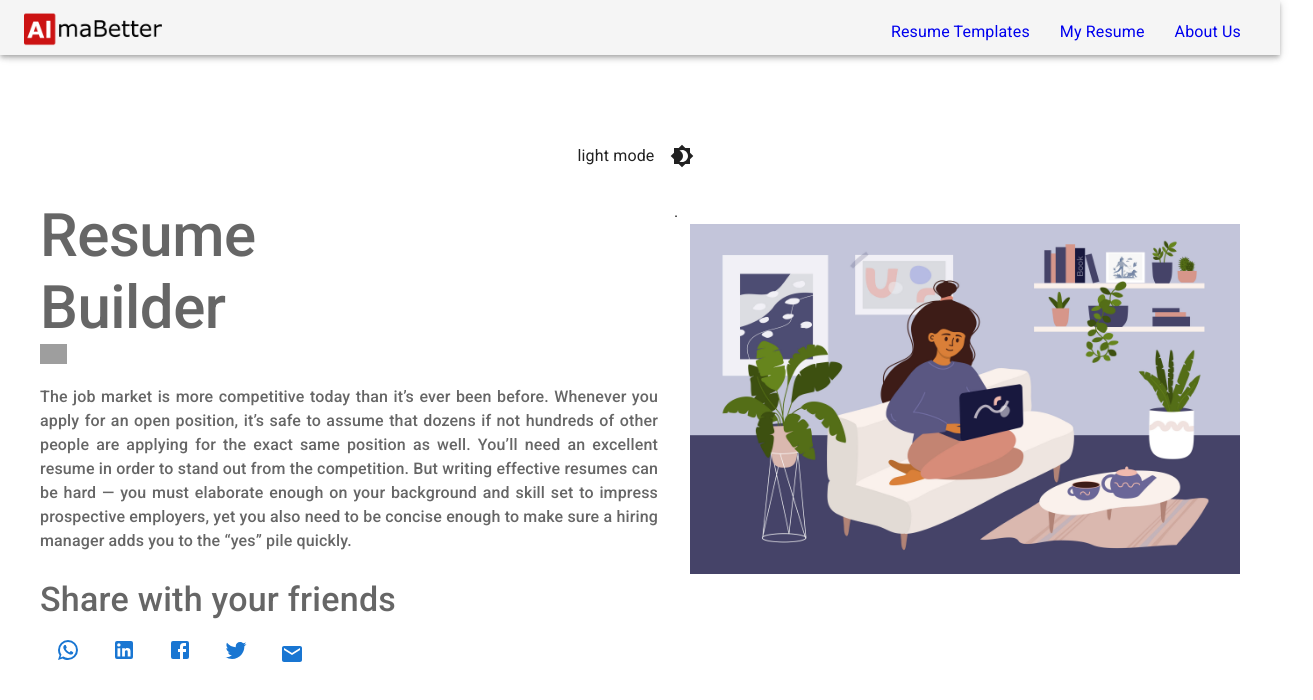
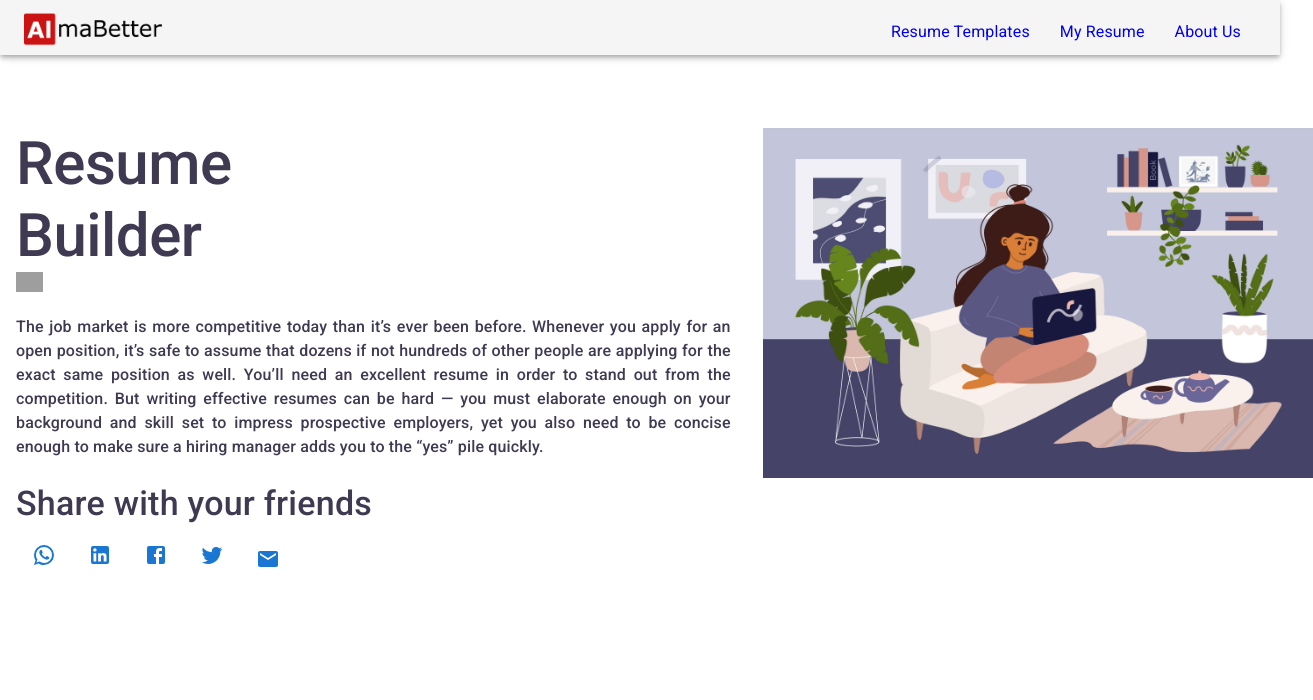
Before and after one commit to RahulRSoni/resume-builder, a React (Create React App) app: page /about in a window 1280 px wide. Shown: the top 700 px of the page, 1313 px wide, since content can reach past the window. Built offline with nearby package versions, Linux system fonts and the light colour scheme; grey boxes are pictures that could not be loaded.

Commit message:
Home Page Complete

```diff
--- a/src/App.js
+++ b/src/App.js
@@ -2,7 +2,7 @@ import Navbar from './Componant/Navbar';
 import { Routes, Route } from "react-router-dom";
 import Home from './Componant/Home';
 import Aboutus from './Componant/Aboutus';
-import Reactdark from './Componant/Reactdark';
+// import Reactdark from './Componant/Reactdark';
 
 
 
@@ -11,7 +11,7 @@ function App() {
   <div>
 
       <Navbar/>
-      <Reactdark/>
+      {/* <Reactdark/> */}
       <Routes>
         <Route exact path="/" element={<Home />}></Route>
         <Route exact path="/templates" element={<Navbar />}></Route>
--- a/src/Componant/Aboutus.js
+++ b/src/Componant/Aboutus.js
@@ -1,4 +1,4 @@
-import React from 'react'
+import React from "react";
 import Box from "@mui/material/Box";
 import Grid from "@mui/material/Grid";
 import { Typography } from "@mui/material";
@@ -11,44 +11,46 @@ import EmailIcon from '@mui/icons-material/Email';
 import IconButton from "@mui/material/IconButton";
 import Link from '@mui/material/Link'
 import ul from "./Assets/ul.png";
-import { styled } from '@mui/material/styles';
-
 
 const Aboutus = () => {
-const Item = styled(Grid)(({ theme }) => ({
-  backgroundColor: theme.palette.mode === 'dark' ? '#1A2027' : '#fff',
-  ...theme.typography.body2,
-  padding: theme.spacing(0, 2, 0, 2),
-  color: theme.palette.text.secondary,
-}));
+  return (
+    <React.Fragment>
+      <Grid container flexDirection={{ xs: 'column-reverse', md: 'row' }}>
+        <Grid item xs={12} md={6} sm={12} lg={7} color="#403952" >
+          <Box m={2}>
 
-  return (
-    <>
-      <Box sx={{ display: "flex", ml: 3, mr: 3 }} >
-        <Grid container >
-          <Grid item >
-            <Item>
-            <Typography align="left" variant="h2" sx={{ fontWeight: 'medium' }}>
+              <Grid item>
+                <Typography
+                  align="left"
+                  variant="h2"
+                  sx={{ fontWeight: "medium" }}>
                   Resume <br></br>
                   Builder
                 </Typography>
+              </Grid>
+
             <img src={ul} className="App-logo" alt="logo" height="20vh" />
-            <Typography variant="body1" align="justify" sx={{ fontWeight: 'medium', mt: 2 }}>
-              The job market is more competitive today than it’s ever been before. Whenever you apply for an open position, it’s safe to assume that dozens if not hundreds of other people are applying for the exact same position as well.
-              You’ll need an excellent resume in order to stand out from the competition. But writing effective resumes can be hard — you must elaborate enough on your background and skill set to impress prospective employers, yet you also need to be concise enough to make sure a hiring manager adds you to the “yes” pile quickly.
+
+              <Grid item >
+                <Typography
+                  variant="body1"
+                  align="justify"
+                  sx={{ fontWeight: "medium", mt: 2 }}
+                >
+                  The job market is more competitive today than it’s ever been
+                  before. Whenever you apply for an open position, it’s safe to
+                  assume that dozens if not hundreds of other people are applying
+                  for the exact same position as well. You’ll need an excellent
+                  resume in order to stand out from the competition. But writing
+                  effective resumes can be hard — you must elaborate enough on your
+                  background and skill set to impress prospective employers, yet you
+                  also need to be concise enough to make sure a hiring manager adds
+                  you to the “yes” pile quickly.
                 </Typography>
-            </Item>
               </Grid>
-        </Grid>
-        <Grid item style={{ borderRadius: 200 }}>.
-        <Item>
-          <img src={Aboutimg} className="App-logo" alt="logo" height="350vh" width="550vw" />
-        </Item>
-        </Grid>
-      </Box>
 
-     <Box sx={{ ml: 3 }}>
-      <Item>
+            <Box sx={{ mt: 3 }}>
+
               <Typography align="left" variant="h4" sx={{ fontWeight: 'medium' }}>
                 Share with your friends
               </Typography>
@@ -81,10 +83,26 @@ const Item = styled(Grid)(({ theme }) => ({
                   </IconButton>
                 </Grid>
               </Grid>
-        </Item>
+
             </Box>
-    </>
-  )
-}
+          </Box>
+        </Grid>
+        <Grid item xs={12} md={6} sm={12} lg={5}>
+          <Box m={2} align="center">
+            <img
+              src={Aboutimg}
+              className="App-logo"
+              alt="logo"
+              height="350"
+              width="550"
+            />
+          </Box>
+        </Grid>
+      </Grid>
 
-export default Aboutus
+
+    </React.Fragment>
+  );
+};
+
+export default Aboutus;
--- a/src/Componant/Home.js
+++ b/src/Componant/Home.js
@@ -6,26 +6,30 @@ import Img1 from "./Assets/img-1.svg";
 import Img2 from "./Assets/img2.svg";
 import Img3 from "./Assets/img3.svg";
 import ArrowForwardIosIcon from "@mui/icons-material/ArrowForwardIos";
-import IconButton from "@mui/material/IconButton";
+import Button from '@mui/material/Button';
 import { Link } from "react-router-dom";
 import CheckIcon from "@mui/icons-material/Check";
-import List from "@mui/material/List";
-import ListItem from "@mui/material/ListItem";
+// import List from "@mui/material/List";
+// import ListItem from "@mui/material/ListItem";
 
 export default function Home() {
   const style = {
     textDecoration: "none",
-    margin: "15px",
+    margin: "10px",
   };
 
   return (
     <>
-      <Box sx={{ display: "flex", mr: 6, ml: 6 }}>
-        <Grid container rows={{ xs: 12, sm: 12, md: 6 }} rowSpacing={2}>
-          <Grid item sm={12} md={6} sx={{ p: 2 }}>
-            <img src={Img1} className="App-logo" alt="logo" height="400vh" />
+
+      <Grid>
+        <Grid container alignItems="center" justifyContent="space-evenly" flexDirection={{ xs: "column", md: 'row' }}>
+          <Grid item sm={12} md={5} lg={5} m={2}>
+            <Box>
+              <img src={Img1} className="App-logo" alt="logo" height="400vh" width="500vh" />
+            </Box>
           </Grid>
-          <Grid item sm={12} md={6} sx={{ p: 2, mt: 6 }}>
+          <Grid item sm={12} md={6} lg={6} m={2}>
+            <Box >
               <Typography align="center" variant="h2">
                 Made Your Own Online Resume
               </Typography>
@@ -36,18 +40,22 @@ export default function Home() {
                 Use Our resume builder lets you easily and quickly create a resume
                 using our resume wizard.
               </Typography>
-            <IconButton color="primary" component="label">
-              <Link to="/templates">
-                <ArrowForwardIosIcon />
+            </Box>
+            <Box sx={{ display: 'flex', justifyContent: 'flex-end' }}>
+              <Button variant="text" endIcon={<ArrowForwardIosIcon />}>
+                <Link to="/templates" style={style}>
+                  Go to templates
                 </Link>
-            </IconButton>
+              </Button>
+            </Box>
           </Grid>
         </Grid>
-      </Box>
+      </Grid>
 
-      <Box sx={{ display: "flex", ml: 6 }}>
-        <Grid container rows={{ xs: 12, sm: 12, md: 6 }} rowSpacing={2}>
-          <Grid item sm={12} md={6} sx={{ p: 2, mt: 15 }}>
+      <Grid>
+        <Grid container alignItems="center" justifyContent="space-evenly" flexDirection={{ xs: "column-reverse", md: 'row' }}>
+          <Grid item sm={12} md={6} lg={6} m={2}>
+            <Box >
               <Typography align="center" variant="h2">
                 Easy To Get Your Resume.
               </Typography>
@@ -57,24 +65,32 @@ export default function Home() {
                 straight to the hiring manager. Whatever format you choose, we’ve
                 got you covered.
               </Typography>
-            <IconButton color="primary" component="label">
-              <Link to="/myresume">
-                <ArrowForwardIosIcon />
+            </Box>
+            <Box sx={{ display: 'flex', justifyContent: 'flex-end' }}>
+              <Button variant="text" endIcon={<ArrowForwardIosIcon />}>
+                <Link to="/myresume" style={style}>
+                  See maded by you
                 </Link>
-            </IconButton>
+              </Button>
+            </Box>
           </Grid>
-          <Grid item sm={12} md={6} sx={{ p: 2 }}>
-            <img src={Img2} className="App-logo" alt="logo" height="400vh" />
+          <Grid item sm={12} md={5} lg={5} m={2}>
+            <Box>
+              <img src={Img2} className="App-logo" alt="logo" height="400vh" width="500vh" />
+            </Box>
           </Grid>
         </Grid>
+      </Grid>
+
+      <Grid>
+        <Grid container alignItems="center" justifyContent="space-evenly" flexDirection={{ xs: "column", md: 'row' }}>
+          <Grid item sm={12} md={5} lg={5} m={2}>
+            <Box>
+              <img src={Img3} className="App-logo" alt="logo" height="400vh" width="500vh" />
             </Box>
-
-      <Box sx={{ display: "flex", mr: 6, ml: 6 }}>
-        <Grid container rows={{ xs: 12, sm: 12, md: 6 }} rowSpacing={2}>
-          <Grid item sm={12} md={6} sx={{ p: 2, mt: 10 }}>
-            <img src={Img3} className="App-logo" alt="logo" height="400vh" />
           </Grid>
-          <Grid item sm={12} md={6} sx={{ p: 2, mt: 6 }}>
+          <Grid item sm={12} md={6} lg={6} m={2}>
+            <Box >
               <Typography align="center" variant="h2">
                 Chose Your Template & Build Your Resume
               </Typography>
@@ -82,7 +98,7 @@ export default function Home() {
                 <CheckIcon />
                 10+ Professional Resume Templates
               </Typography>
-            <Typography variant="body1" align="justify">
+              <Typography variant="body1" align="justify" ml={3}>
                 Choose from over tem modern and professional templates. All of
                 which can be customized to your liking.
               </Typography>
@@ -90,14 +106,15 @@ export default function Home() {
                 <CheckIcon />
                 Fast and Easy to Use
               </Typography>
-            <Typography variant="body1" align="justify">
+              <Typography variant="body1" align="justify" ml={3}>
                 Our free resume builder lets you easily and quickly create a
                 resume using our resume wizard.
               </Typography>
               <Typography variant="h6" align="justify">
+                <CheckIcon />
                 Robust Text Editor
               </Typography>
-            <Typography variant="body1" align="justify">
+              <Typography variant="body1" align="justify" ml={3}>
                 Our text editor has everything you need to customize your resume.
                 Choose different fonts, sizes, bullets and much more.
               </Typography>
@@ -105,20 +122,27 @@ export default function Home() {
                 <CheckIcon />
                 Download your resume as PDF
               </Typography>
-            <Typography variant="body1" align="justify">
+              <Typography variant="body1" align="justify" ml={3}>
                 Download your resume and send it straight to the hiring manager.
                 Whatever format you choose, we’ve got you covered.
               </Typography>
-            <IconButton color="primary" component="label">
-              <Link to="/templates">
-                <ArrowForwardIosIcon />
+            </Box>
+            <Box sx={{ display: 'flex', justifyContent: 'flex-end' }}>
+              <Button variant="text" endIcon={<ArrowForwardIosIcon />}>
+                <Link to="/templates" style={style}>
+                  Go to templates
                 </Link>
-            </IconButton>
+              </Button>
+            </Box>
           </Grid>
         </Grid>
-      </Box>
+      </Grid>
 
-      <Box sx={{ bgcolor: "#cfe8fc", height: 250 }}>
+
+
+
+
+      {/* <Box sx={{ bgcolor: "#cfe8fc", height: 250 }}>
         <List>
           <ListItem>
             <Link to="/templates" underline="none" style={style}>
@@ -134,7 +158,7 @@ export default function Home() {
             </Link>
           </ListItem>
         </List>
-      </Box>
+      </Box> */}
     </>
   );
 }
```
Lines whose indentation alone changed are shown as unchanged.
